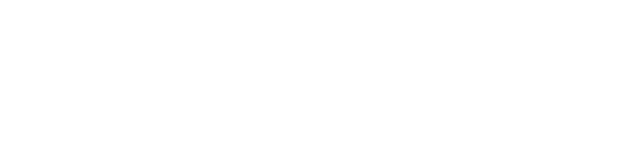
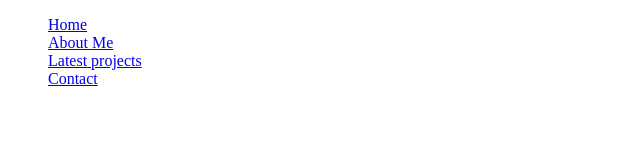
Before and after one commit to praise-laurine/my-portfolio, a plain HTML site: page index.html in a window 1280 px wide. Shown: the whole page, without its empty margins (0-640 px from the left). Drawn offline with Linux system fonts and the light colour scheme.

Commit message:
add navbar

```diff
--- a/index.html
+++ b/index.html
@@ -10,7 +10,12 @@
     <div class="container">
         <div class="header">
           <div class="nav">
-
+            <ul type="none">
+                <li><a href="#home">Home</a></li>
+                <li><a href="#about me">About Me</a></li>
+                <li><a href="#latest project">Latest projects</a></li>
+                <li><a href="#contact">Contact</a></li>
+            </ul>
           </div>
 
         </div>
```
